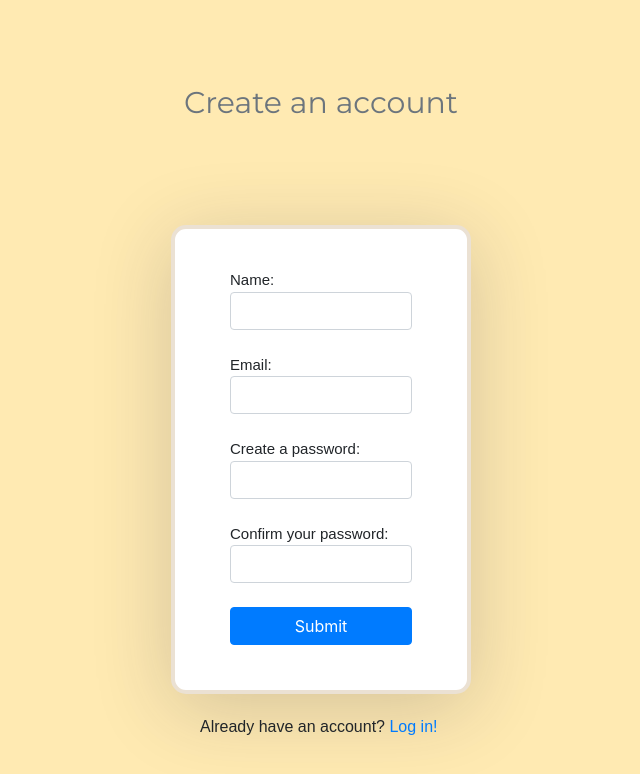
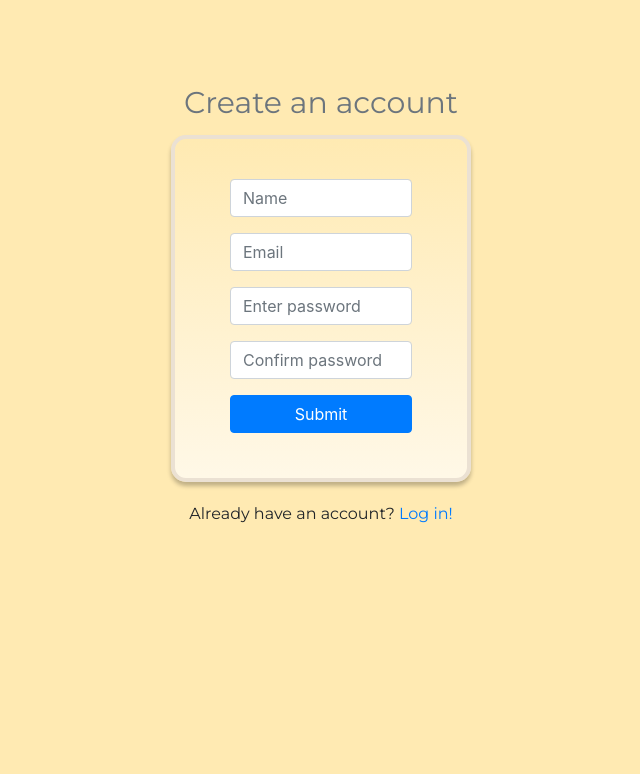
Before and after one commit to kdarken/housemeet-ui, a React (Create React App) app: page /signup in a window 1280 px wide. Shown: the top 774 px of the page, without its empty margins (319-959 px from the left). Built offline with nearby package versions, Linux system fonts and the light colour scheme.

Commit message:
cleaned up sign up

```diff
--- a/src/App.js
+++ b/src/App.js
@@ -11,23 +11,6 @@ import '../node_modules/bootstrap/dist/css/bootstrap.min.css';
 import SignUpForm from './components/SignUpForm';
 import LoginPage from './containers/LoginPage';
 import SignUpPage from './containers/SignUpPage';
-
-const DisplayLogInLink = () => {
-  const location = useLocation();
-  //if (location.pathname.match(/signup/)){
-  if (location.pathname !== "/signup"){
-    return null;
-  }
-
-  return (
-    <span>
-    Already have an account?&nbsp;
-    <Link to="/login">
-    Log in!
-    </Link>
-    </span>
-  )
-}
 
 const DisplaySignUpLink = () => {
   const location = useLocation();
@@ -78,7 +61,6 @@ const DisplayLogInButton = () => {
   )
 }
 
-const LogInLink = withRouter(DisplayLogInLink);
 const SignUpLink = withRouter(DisplaySignUpLink);
 const LogInButton = withRouter(DisplayLogInButton);
 const SignUpButton = withRouter(DisplaySignUpButton);
@@ -121,7 +103,6 @@ class App extends React.Component {
             </Route>
           </Switch>
           <nav>
-            <LogInLink />
             <SignUpLink />
             <SignUpButton />&nbsp;
             <LogInButton />
--- a/src/components/SignUpForm.js
+++ b/src/components/SignUpForm.js
@@ -1,6 +1,8 @@
 import React from "react";
 import ReactDOM from 'react-dom';
-//import '../../node_modules/bootstrap/dist/css/bootstrap.min.css';
+import "typeface-montserrat";
+import "bootstrap/dist/css/bootstrap.css";
+
 class SignUpForm extends React.Component {
   constructor(props) {
     super(props);
@@ -32,33 +34,49 @@ class SignUpForm extends React.Component {
     return (
       <form onSubmit={this.handleSubmit}>
         <div className="form-group">
-          <label>
-            Name:
-            <input type="text" name="name" className="form-control" value={this.state.name} onChange={this.handleChange} required />
-          </label>
+            <input
+              type="text"
+              name="name"
+              className="form-control"
+              placeholder="Name"
+              value={this.state.name}
+              onChange={this.handleChange}
+              required
+            />
         </div>
-
         <div className="form-group">
-          <label>
-            Email:
-            <input type="text" name="email" className="form-control" value={this.state.email} onChange={this.handleChange} required />
-          </label>
+            <input
+              type="text"
+              name="email"
+              className="form-control"
+              placeholder="Email"
+              value={this.state.email}
+              onChange={this.handleChange}
+              required
+            />
         </div>
-
         <div className="form-group">
-          <label>
-            Create a password:
-            <input type="text" name="password" className="form-control" value={this.state.password} onChange={this.handleChange} required />
-          </label>
+            <input
+              type="text"
+              name="password"
+              className="form-control"
+              placeholder="Enter password"
+              value={this.state.password}
+              onChange={this.handleChange}
+              required
+            />
         </div>
-
         <div className="form-group">
-          <label>
-            Confirm your password:
-            <input type="text" name = "passwordRepeated" className="form-control" value={this.state.passwordRepeated} onChange={this.handleChange} required />
-          </label>
+            <input
+              type="text"
+              name="passwordRepeated"
+              className="form-control"
+              placeholder="Confirm password"
+              value={this.state.passwordRepeated}
+              onChange={this.handleChange}
+              required
+            />
         </div>
-
         <button type="submit" className="btn btn-primary btn-block">Submit</button>
       </form>
     );
--- a/src/containers/SignUpPage.js
+++ b/src/containers/SignUpPage.js
@@ -4,20 +4,30 @@ import logo from "../images/housemeet-logo.svg";
 import SignUpForm from "../components/SignUpForm";
 import "bootstrap/dist/css/bootstrap.css";
 import "typeface-montserrat";
+import {
+    BrowserRouter as Router,
+    Switch,
+    Route,
+    Link,
+    useLocation
+  } from "react-router-dom";
 
 class SignUpPage extends Component {
-  styles = {
+  pageTitleStyle = {
     fontSize: 30,
     fontWeight: "regular",
     fontFamily: "montserrat",
-    textAlign: "center",
     paddingTop: 80
+  };
+
+  loginTextStyle = {
+    fontFamily: "montserrat"
   };
 
     render() {
         return (
             <div>
-                <div class="text-center text-secondary" style={this.styles}>
+                <div class="text-center text-secondary" style={this.pageTitleStyle}>
                     Create an account
                 </div>
                 <div className="signUpContainer">
@@ -25,6 +35,12 @@ class SignUpPage extends Component {
                         <SignUpForm />
                     </div>
                 </div>
+                <div class="text-center" style={this.loginTextStyle}>
+                    Already have an account?&nbsp;
+                    <Link to="/login">
+                        Log in!
+                    </Link>
+                </div>
             </div>
         );
     }
--- a/src/index.css
+++ b/src/index.css
@@ -51,26 +51,30 @@ button {
 }
 
 .signUpContainer {
+
   display: flex;
   justify-content: center;
   flex-direction: column;
   text-align: left;
 
-  padding-top: 100px;
+  padding-top: 10px;
   padding-bottom: 20px;
   /**background-color: #FFEAB2;*/
   /**background-color: red;*/
 }
 
 .signUpInner {
+
   width: 300px;
   margin: auto;
-  background: #ffffff;
-  box-shadow: 0px 14px 80px rgba(34, 35, 58, 0.2);
+  background: linear-gradient(180deg, #ffeab2 0%, #fff8e7 100%);
+  box-sizing: border-box;
+  box-shadow: 0px 4px 4px rgba(0, 0, 0, 0.25);
   padding: 40px 55px 45px 55px;
+  transition: all .3s;
+  border: 4px solid #ebe1d3;
   border-radius: 15px;
-  transition: all .3s;
-  border: 4px solid #EBE1D3;
+  transition: all 0.3s;
 }
 
 .signUpContainer h2 {
```
